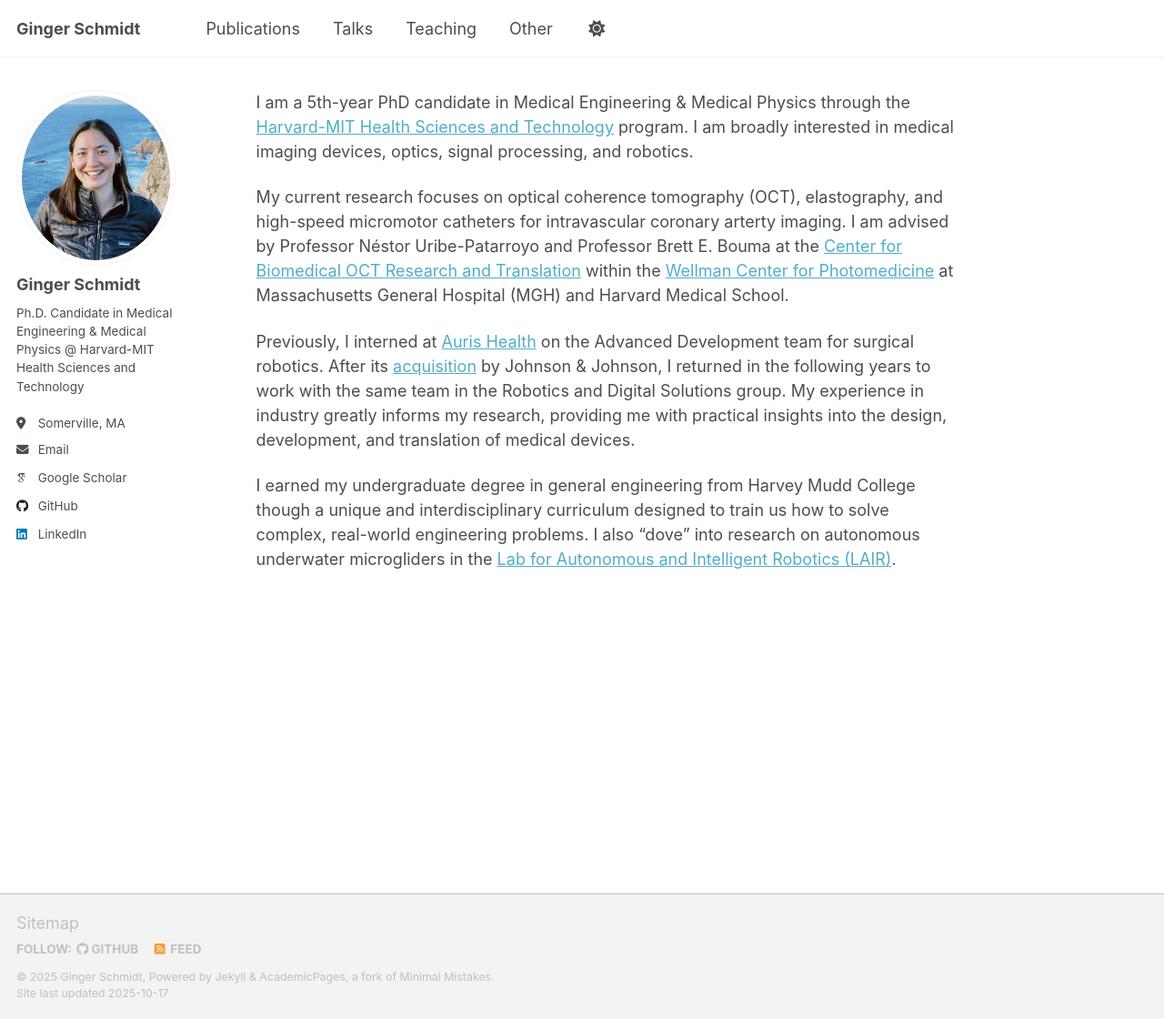
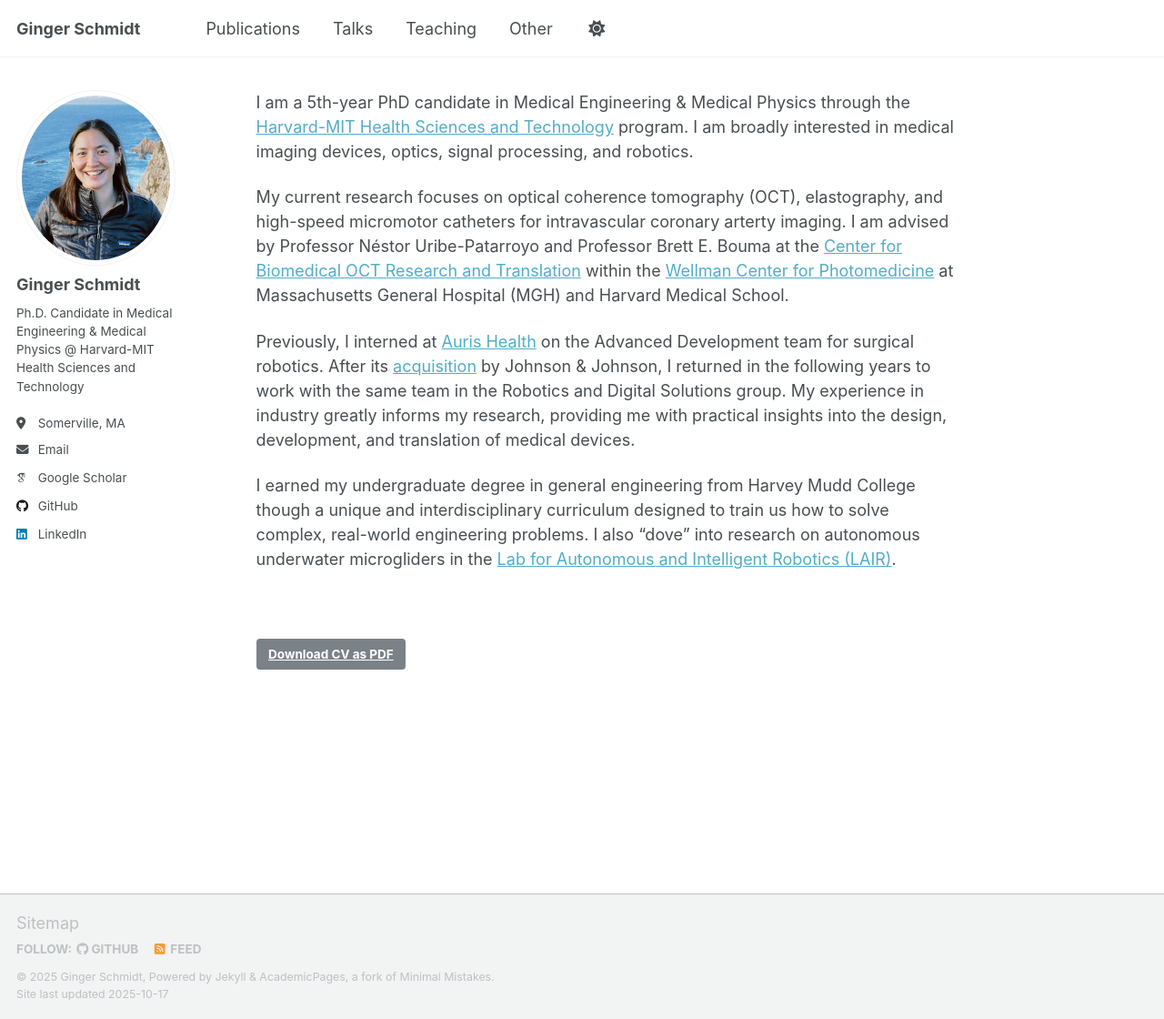
Before and after one commit to gingerschmidt/gingerschmidt.github.io, a Jekyll site: the page built from _pages/about.md, in a window 1280 px wide and 1120 px high. Shown: the whole window at 91% size. Built offline with Jekyll 4.4.1, drawn with Linux system fonts in a browser that asks for light colours; some web fonts are replaced; a script that is not in the unit is left out.

Commit message:
Update about.md

```diff
--- a/_pages/about.md
+++ b/_pages/about.md
@@ -13,3 +13,8 @@ My current research focuses on optical coherence tomography (OCT), elastography,
 Previously, I interned at [Auris Health](https://www.linkedin.com/company/aurishealth/) on the Advanced Development team for surgical robotics. After its [acquisition](https://www.jnj.com/media-center/press-releases/johnson-johnson-announces-agreement-to-acquire-auris-health-inc) by Johnson & Johnson, I returned in the following years to work with the same team in the Robotics and Digital Solutions group. My experience in industry greatly informs my research, providing me with practical insights into the design, development, and translation of medical devices.
 
 I earned my undergraduate degree in general engineering from Harvey Mudd College though a unique and interdisciplinary curriculum designed to train us how to solve complex, real-world engineering problems. I also "dove" into research on autonomous underwater microgliders in the [Lab for Autonomous and Intelligent Robotics (LAIR)](https://www.lair.hmc.edu/).
+
+  <br>
+<div class="cv-download-links">
+  <a href="{{ base_path }}/files/Ginger_CV.pdf" class="btn btn--primary">Download CV as PDF</a>
+</div>
```
